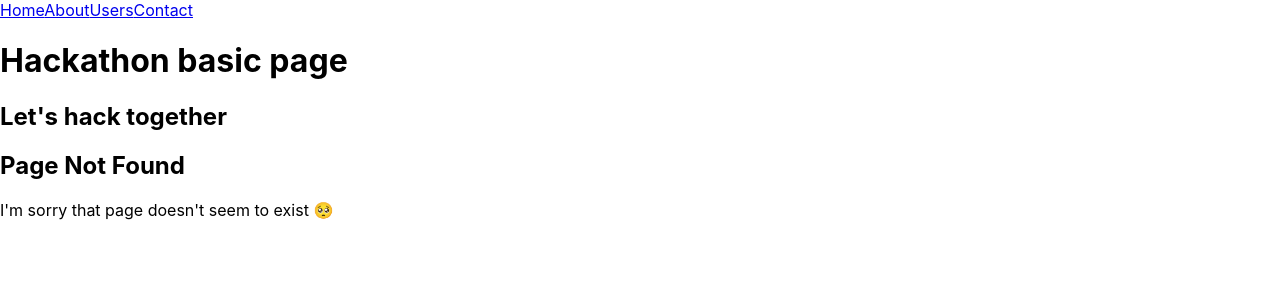
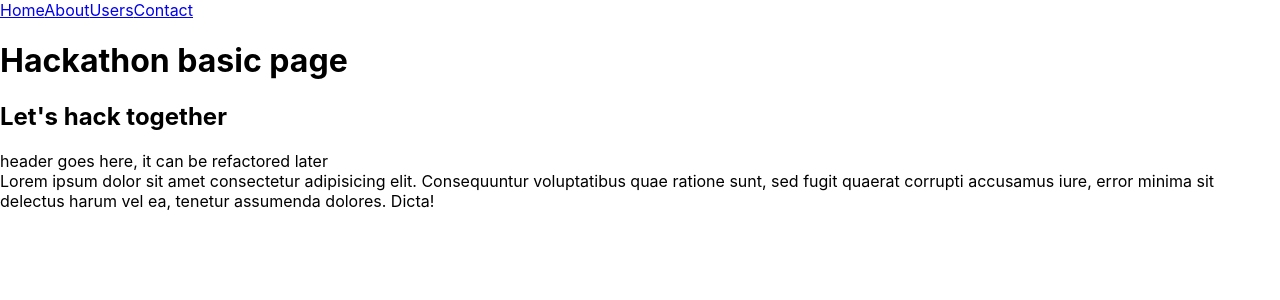
Before and after one commit to stuckinsnow/brainstation-ea-project, a React (Create React App) app: page /botbrawl in a window 1280 px wide. Before the commit this address had no page. Shown: the top 300 px of the page. Built offline with nearby package versions, Linux system fonts and the light colour scheme.

Commit message:
add botbrawl page.

```diff
--- a/src/App.jsx
+++ b/src/App.jsx
@@ -5,6 +5,7 @@ import AboutPage from './pages/AboutPage/AboutPage';
 import UserProfile from './pages/UserProfile/UserProfile';
 import ContactPage from './pages/ContactPage/ContactPage';
 import NotFoundPage from './pages/NotFoundPage/NotFoundPage';
+import BotbrawlPage from './pages/BotbrawlPage/BotbrawlPage';
 // import './App.scss';
 
 function App() {
@@ -20,6 +21,7 @@ function App() {
           <Route path="/" element={<HomePage />} />
           <Route path="/home" element={<Navigate to="/" />} />
           <Route path="/about" element={<AboutPage />} />
+          <Route path="/botbrawl" element={<BotbrawlPage />} />
           <Route path="/users" element={<UserProfile />} />
           <Route path="/users/:id" element={<UserProfile />} />
           <Route path="/contact" element={<ContactPage />} />
--- /dev/null
+++ b/src/pages/BotbrawlPage/BotbrawlPage.jsx
@@ -0,0 +1,27 @@
+function BotbrawlPage(){
+    return (
+        <div>
+
+        <header>
+header goes here, it can be refactored later
+
+        </header>
+
+        <main>
+
+            <section>
+Lorem ipsum dolor sit amet consectetur adipisicing elit. Consequuntur voluptatibus quae ratione sunt, sed fugit quaerat corrupti accusamus iure, error minima sit delectus harum vel ea, tenetur assumenda dolores. Dicta!
+            </section>
+
+
+        </main>
+
+
+
+
+
+        </div>
+    )
+}
+
+export default BotbrawlPage;
--- a/src/pages/HomePage/HomePage.jsx
+++ b/src/pages/HomePage/HomePage.jsx
@@ -1,8 +1,24 @@
 function HomePage(){
     return (
         <div>
-            <h2>Home Page</h2>
-            <p>Welcome to the Home Page</p>
+
+        <main>
+
+            <section>
+                <h1>Welcome!</h1>
+                <div>Create your own Digital Twin</div>
+                <div>Build & Dominate</div>
+                <div>Apex Legends Bot Brawl</div>
+                <div></div>
+            </section>
+
+
+        </main>
+
+
+
+
+
         </div>
     )
 }
```
Also changed, not shown: src/pages/BotbrawlPage/BotbrawlPage.scss (added).
